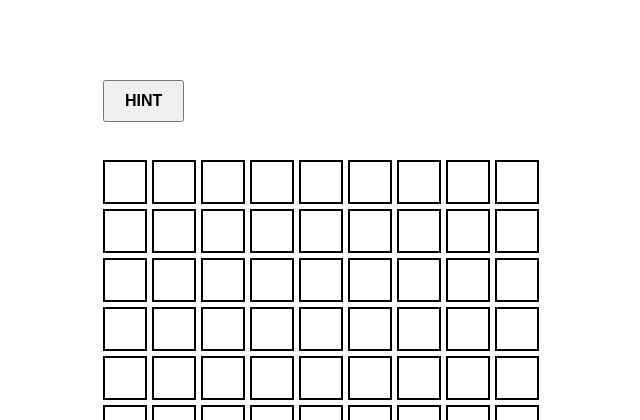
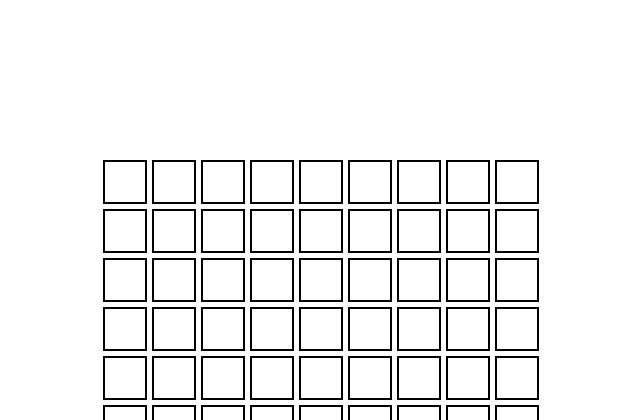
Before and after one commit to Jonas-Patzke/linguistic-wordle, a Flask app: page /game in a window 1280 px wide. Shown: the top 420 px of the page, without its empty margins (345-985 px from the left). Run offline with Flask 3, Linux system fonts and the light colour scheme; parts of the project's set-up code (start-up, migrations or seed data) failed here and were passed over.

Commit message:
Update game.html

```diff
--- a/src/templates/game.html
+++ b/src/templates/game.html
@@ -32,34 +32,10 @@
             top:20%;
             left:35%;
         }
-
-        #hintContainer {
-            position: absolute;
-            top:10%;
-            left:35%;
-        }
-
-        #hintButton {
-            padding: 10px 20px;
-            font-size: 1rem;
-            font-weight: bold;
-            cursor: pointer;
-        }
-
-        #hint {
-            margin-top: 10px;
-            font-size: 1.2rem;
-            font-weight: bold;
-        }
     </style>
 </head>
 
 <body>
-    <div id="hintContainer">
-        <button id="hintButton">HINT</button>
-        <div id="hint"></div>
-    </div>
-
     <div class="keyboard">
 
 
@@ -129,9 +105,7 @@
 
         </div>
     </div>
-
     <div id="board"></div>
-
     <script>
         const tries = 6;
         const word_to_guess = "{{solution}}";
@@ -156,18 +130,6 @@
 
             board.appendChild(row);
         }
-
-        const hintButton = document.getElementById("hintButton");
-        const hint = document.getElementById("hint");
-
-        hintButton.addEventListener("click", function() {
-
-            const hintPosition = Math.floor(Math.random() * word_length);
-            const hintLetter = word_to_guess[hintPosition].toUpperCase();
-
-            hint.textContent = `Hint: The letter at position ${hintPosition + 1} is ${hintLetter}.`;
-
-        });
 
         let current_column = 0;
         let current_line = 0;
```
